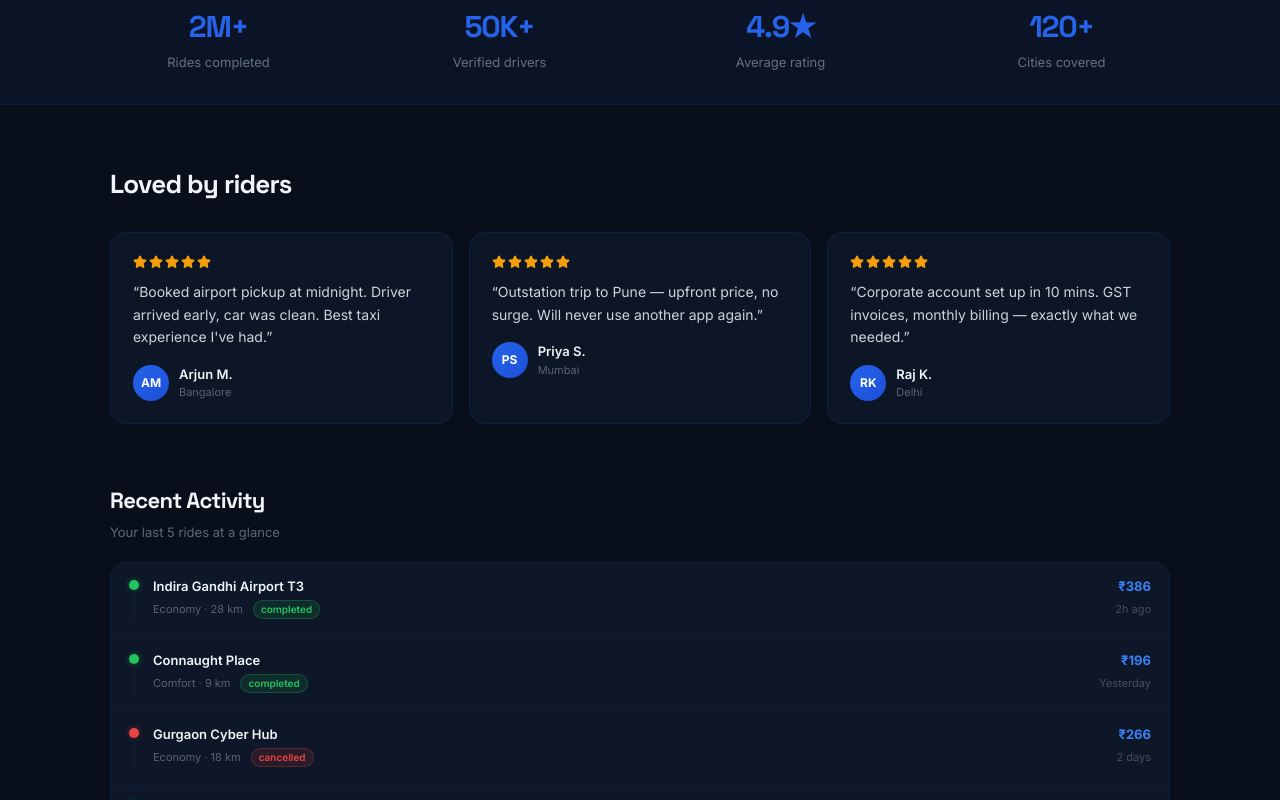
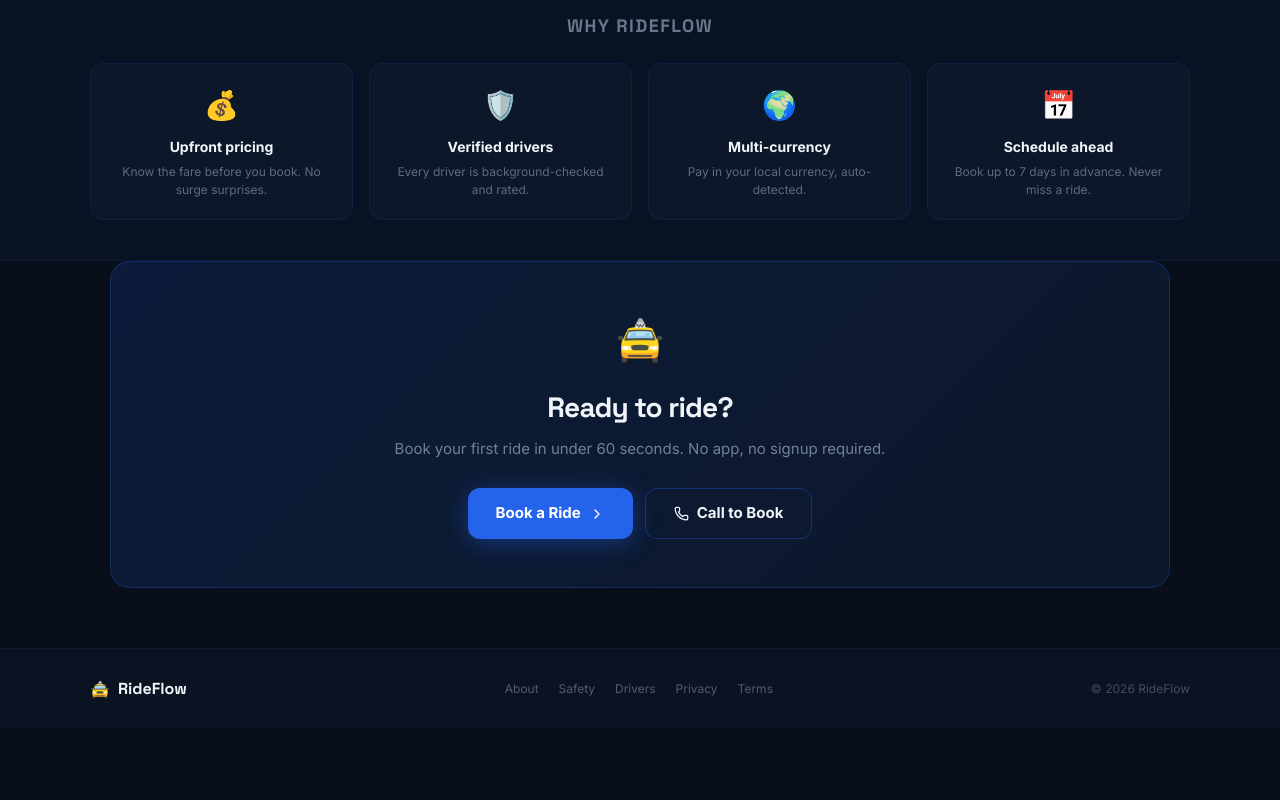
Before and after one commit to infosiva/rideflow, a Next.js app: page / in a window 1280 px wide. Shown: the part 1600-2400 px from the top of the page. After the commit the page ends 2329 px from the top, so only its background shows below. Built offline with nearby package versions, Linux system fonts and the light colour scheme.

Commit message:
fix: remove fake stats, testimonials, and demo activity from landing
Replaced fabricated "2M+ rides", "50K+ drivers", "4.9★" stats and
demo testimonials with real feature benefit cards. Removed fake
Recent Activity section showing hardcoded ride history.

```diff
--- a/app/page.tsx
+++ b/app/page.tsx
@@ -139,33 +139,7 @@ const SERVICES = [
   { icon: "👰", label: "Special Events",    desc: "Weddings, parties, nights out" },
 ];
 
-const TESTIMONIALS = [
-  { name: "Arjun M.", city: "Bangalore", text: "Booked airport pickup at midnight. Driver arrived early, car was clean. Best taxi experience I've had.", stars: 5, avatar: "AM" },
-  { name: "Priya S.", city: "Mumbai", text: "Outstation trip to Pune — upfront price, no surge. Will never use another app again.", stars: 5, avatar: "PS" },
-  { name: "Raj K.", city: "Delhi", text: "Corporate account set up in 10 mins. GST invoices, monthly billing — exactly what we needed.", stars: 5, avatar: "RK" },
-];
 
-type RideStatus = "completed" | "pending" | "cancelled";
-
-const RECENT_ACTIVITY: {
-  time: string;
-  destination: string;
-  detail: string;
-  amount: string;
-  status: RideStatus;
-}[] = [
-  { time: "2h ago",   destination: "Indira Gandhi Airport T3", detail: "Economy · 28 km",  amount: "₹386", status: "completed" },
-  { time: "Yesterday", destination: "Connaught Place",         detail: "Comfort · 9 km",   amount: "₹196", status: "completed" },
-  { time: "2 days",   destination: "Gurgaon Cyber Hub",        detail: "Economy · 18 km",  amount: "₹266", status: "cancelled" },
-  { time: "3 days",   destination: "Noida Sector 62",          detail: "XL · 22 km",       amount: "₹452", status: "completed" },
-  { time: "4 days",   destination: "New Delhi Railway Station", detail: "Bike · 6 km",     amount: "₹92",  status: "pending"   },
-];
-
-const STATUS_DOT: Record<RideStatus, string> = {
-  completed: "#22c55e",
-  pending:   "#f59e0b",
-  cancelled: "#ef4444",
-};
 
 function estimatePrice(distance: number, rideType: typeof RIDE_TYPES[0], region: typeof DEFAULT_REGION): string {
   const base = 50 * (region.symbol === "₹" ? 1 : 0.08);
@@ -418,88 +392,24 @@ export default function Home() {
         </div>
       </section>
 
-      {/* Stats bar */}
-      <section style={{ background: "rgba(37,99,235,0.06)", borderTop: "1px solid rgba(37,99,235,0.12)", borderBottom: "1px solid rgba(37,99,235,0.12)", padding: "32px 20px" }}>
-        <div style={{ maxWidth: 1100, margin: "0 auto", display: "grid", gridTemplateColumns: "repeat(auto-fit,minmax(180px,1fr))", gap: 24, textAlign: "center" }}>
-          {[
-            { value: "2M+", label: "Rides completed" },
-            { value: "50K+", label: "Verified drivers" },
-            { value: "4.9★", label: "Average rating" },
-            { value: "120+", label: "Cities covered" },
-          ].map(({ value, label }) => (
-            <div key={label}>
-              <div style={{ fontSize: 30, fontWeight: 900, color: "#2563eb", letterSpacing: "-0.04em", fontFamily: "var(--font-display)" }}>{value}</div>
-              <div style={{ color: "rgba(148,163,184,0.65)", fontSize: 13, marginTop: 4 }}>{label}</div>
-            </div>
-          ))}
-        </div>
-      </section>
-
-      {/* Testimonials */}
-      <section style={{ maxWidth: 1100, margin: "0 auto", padding: "60px 20px" }}>
-        <h2 style={{ fontSize: 26, fontWeight: 800, color: "#f1f5f9", letterSpacing: "-0.03em", marginBottom: 28, fontFamily: "var(--font-display)" }}>Loved by riders</h2>
-        <div style={{ display: "grid", gridTemplateColumns: "repeat(auto-fill,minmax(300px,1fr))", gap: 16 }}>
-          {TESTIMONIALS.map(t => (
-            <div key={t.name} style={{ background: "rgba(15,27,45,0.7)", border: "1px solid rgba(37,99,235,0.12)", borderRadius: 16, padding: "22px" }}>
-              <div style={{ display: "flex", gap: 2, marginBottom: 12 }}>
-                {Array.from({ length: t.stars }).map((_, i) => (
-                  <Star key={i} size={14} fill="#f59e0b" color="#f59e0b" />
-                ))}
+      {/* Why RideFlow */}
+      <section style={{ background: "rgba(37,99,235,0.04)", borderTop: "1px solid rgba(37,99,235,0.1)", borderBottom: "1px solid rgba(37,99,235,0.1)", padding: "40px 20px" }}>
+        <div style={{ maxWidth: 1100, margin: "0 auto" }}>
+          <h2 style={{ fontSize: 18, fontWeight: 800, color: "rgba(148,163,184,0.7)", textTransform: "uppercase", letterSpacing: "0.08em", textAlign: "center", marginBottom: 24, fontFamily: "var(--font-display)" }}>Why RideFlow</h2>
+          <div style={{ display: "grid", gridTemplateColumns: "repeat(auto-fit,minmax(200px,1fr))", gap: 16, textAlign: "center" }}>
+            {[
+              { icon: "💰", label: "Upfront pricing", desc: "Know the fare before you book. No surge surprises." },
+              { icon: "🛡️", label: "Verified drivers", desc: "Every driver is background-checked and rated." },
+              { icon: "🌍", label: "Multi-currency", desc: "Pay in your local currency, auto-detected." },
+              { icon: "📅", label: "Schedule ahead", desc: "Book up to 7 days in advance. Never miss a ride." },
+            ].map(({ icon, label, desc }) => (
+              <div key={label} style={{ background: "rgba(15,27,45,0.6)", border: "1px solid rgba(37,99,235,0.12)", borderRadius: 14, padding: "20px 18px" }}>
+                <div style={{ fontSize: 28, marginBottom: 10 }}>{icon}</div>
+                <div style={{ fontWeight: 700, fontSize: 14, color: "#f1f5f9", marginBottom: 6 }}>{label}</div>
+                <div style={{ color: "rgba(148,163,184,0.6)", fontSize: 12, lineHeight: 1.5 }}>{desc}</div>
               </div>
-              <p style={{ color: "rgba(241,245,249,0.85)", fontSize: 14, lineHeight: 1.6, margin: "0 0 16px" }}>&ldquo;{t.text}&rdquo;</p>
-              <div style={{ display: "flex", alignItems: "center", gap: 10 }}>
-                <div style={{ width: 36, height: 36, borderRadius: "50%", background: "linear-gradient(135deg,#2563eb,#1d4ed8)", display: "flex", alignItems: "center", justifyContent: "center", fontSize: 12, fontWeight: 700, color: "#fff", flexShrink: 0 }}>{t.avatar}</div>
-                <div>
-                  <div style={{ color: "#f1f5f9", fontWeight: 600, fontSize: 13 }}>{t.name}</div>
-                  <div style={{ color: "rgba(148,163,184,0.55)", fontSize: 11 }}>{t.city}</div>
-                </div>
-              </div>
-            </div>
-          ))}
-        </div>
-      </section>
-
-      {/* Recent Activity */}
-      <section style={{ maxWidth: 1100, margin: "0 auto", padding: "0 20px 60px" }}>
-        <h2 style={{ fontSize: 22, fontWeight: 800, color: "#f1f5f9", letterSpacing: "-0.03em", marginBottom: 6, fontFamily: "var(--font-display)" }}>Recent Activity</h2>
-        <p style={{ color: "rgba(148,163,184,0.6)", fontSize: 13, marginBottom: 20 }}>Your last 5 rides at a glance</p>
-        <div style={{ background: "rgba(15,27,45,0.75)", border: "1px solid rgba(37,99,235,0.12)", borderRadius: 16, overflow: "hidden" }}>
-          {RECENT_ACTIVITY.map((ride, idx) => (
-            <div
-              key={idx}
-              className="activity-row"
-              style={{
-                display: "flex",
-                alignItems: "flex-start",
-                gap: 14,
-                padding: "14px 18px",
-                borderBottom: idx < RECENT_ACTIVITY.length - 1 ? "1px solid rgba(37,99,235,0.08)" : "none",
-                position: "relative",
-              }}
-            >
-              {/* Timeline dot + line */}
-              <div style={{ display: "flex", flexDirection: "column", alignItems: "center", flexShrink: 0, paddingTop: 3 }}>
-                <div style={{ width: 10, height: 10, borderRadius: "50%", background: STATUS_DOT[ride.status], boxShadow: `0 0 6px ${STATUS_DOT[ride.status]}66`, flexShrink: 0 }} />
-                {idx < RECENT_ACTIVITY.length - 1 && (
-                  <div style={{ width: 1, height: 28, background: "rgba(37,99,235,0.12)", marginTop: 4 }} />
-                )}
-              </div>
-              {/* Content */}
-              <div style={{ flex: 1, minWidth: 0 }}>
-                <div style={{ display: "flex", justifyContent: "space-between", alignItems: "flex-start", gap: 8 }}>
-                  <div style={{ fontWeight: 600, fontSize: 13, color: "#f1f5f9", whiteSpace: "nowrap", overflow: "hidden", textOverflow: "ellipsis", maxWidth: "60%" }}>
-                    {ride.destination}
-                  </div>
-                  <span style={{ fontWeight: 700, fontSize: 13, color: "#3b82f6", flexShrink: 0 }}>{ride.amount}</span>
-                </div>
-                <div style={{ display: "flex", alignItems: "center", gap: 10, marginTop: 3 }}>
-                  <span style={{ fontSize: 11, color: "rgba(148,163,184,0.55)" }}>{ride.detail}</span>
-                  <span className={`pill-${ride.status}`} style={{ fontSize: 10, fontWeight: 600, padding: "1px 7px", borderRadius: 99 }}>{ride.status}</span>
-                  <span style={{ fontSize: 11, color: "rgba(148,163,184,0.4)", marginLeft: "auto" }}>{ride.time}</span>
-                </div>
-              </div>
-            </div>
-          ))}
+            ))}
+          </div>
         </div>
       </section>
 
```
